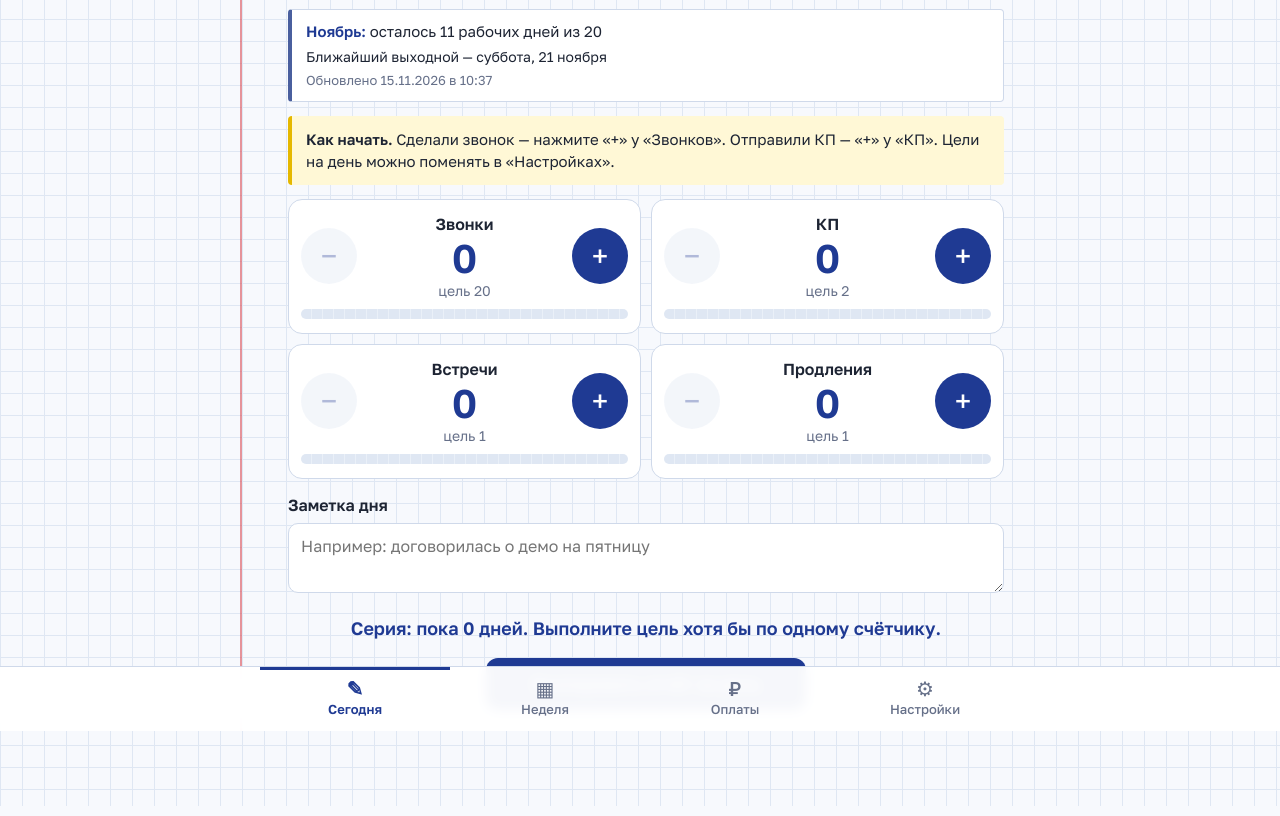
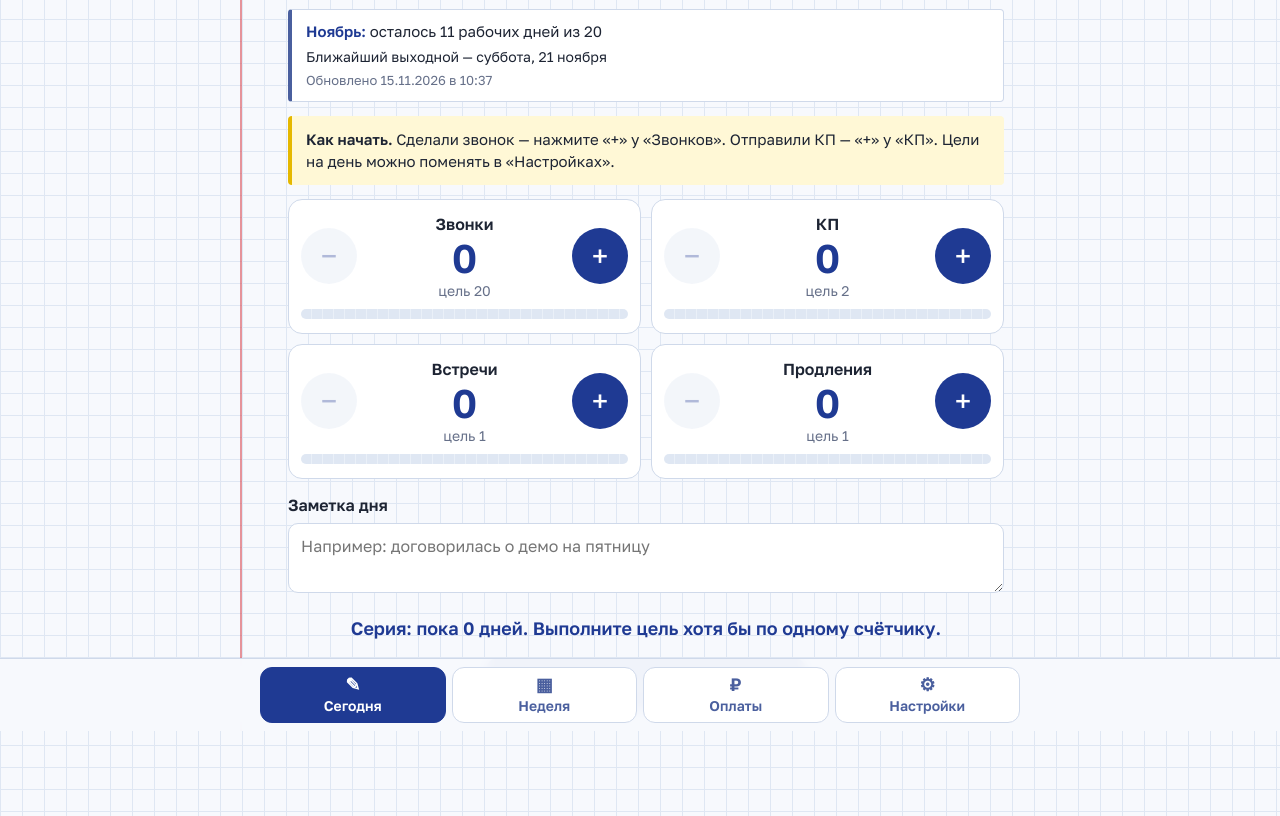
Before and after one commit to panfilovan-art/sales-tracker, a plain HTML site: page index.html in a window 1280 px wide. Shown: the part 69-885 px from the top of the page. Drawn offline with Linux system fonts and the light colour scheme; a web font is replaced by a local one.

Commit message:
Вкладки внизу кнопками в одну линию; style.css и app.js с номером версии, версия v6
Co-Authored-By: Claude Opus 5.5 <noreply@anthropic.com>

```diff
--- a/index.html
+++ b/index.html
@@ -15,7 +15,7 @@
   <link rel="preconnect" href="https://fonts.googleapis.com">
   <link rel="preconnect" href="https://fonts.gstatic.com" crossorigin>
   <link href="https://fonts.googleapis.com/css2?family=Golos+Text:wght@400;500;600&family=Unbounded:wght@500;700&display=swap" rel="stylesheet">
-  <link rel="stylesheet" href="style.css">
+  <link rel="stylesheet" href="style.css?v=6">
 </head>
 <body>
   <main class="page">
@@ -186,15 +186,15 @@
   </main>
 
   <nav class="tabs" aria-label="Экраны">
-    <button class="tab is-active" data-tab="day"><span class="tab__icon" aria-hidden="true">✎</span>Сегодня</button>
+    <button class="tab is-active" data-tab="day"><span class="tab__icon" aria-hidden="true">✎&#xFE0E;</span>Сегодня</button>
     <button class="tab" data-tab="week"><span class="tab__icon" aria-hidden="true">▦</span>Неделя</button>
     <button class="tab" data-tab="pay"><span class="tab__icon" aria-hidden="true">₽</span>Оплаты</button>
-    <button class="tab" data-tab="settings"><span class="tab__icon" aria-hidden="true">⚙</span>Настройки</button>
+    <button class="tab" data-tab="settings"><span class="tab__icon" aria-hidden="true">⚙&#xFE0E;</span>Настройки</button>
   </nav>
 
   <div class="toast" id="toast" role="status" aria-live="polite"></div>
 
-  <script src="app.js"></script>
+  <script src="app.js?v=6"></script>
   <script>
     if ('serviceWorker' in navigator) {
       window.addEventListener('load', function () {
--- a/style.css
+++ b/style.css
@@ -12,7 +12,7 @@
   --card: #ffffff;
   --line: #cfd9ea;
   --cell: 22px;
-  --tabs-h: 64px;
+  --tabs-h: 74px;
 }
 
 * { box-sizing: border-box; }
@@ -262,27 +262,36 @@ textarea { resize: vertical; min-height: 64px; }
   position: fixed;
   left: 0; right: 0; bottom: 0;
   display: grid;
-  grid-template-columns: repeat(4, 1fr);
-  background: rgba(255,255,255,.96);
+  grid-template-columns: repeat(4, minmax(0, 1fr));
+  gap: 6px;
+  padding: 8px 8px calc(8px + env(safe-area-inset-bottom));
+  background: rgba(247,249,253,.97);
   border-top: 1.5px solid var(--line);
-  padding-bottom: env(safe-area-inset-bottom);
   backdrop-filter: blur(6px);
   z-index: 10;
 }
 .tab {
-  min-height: var(--tabs-h);
-  border: 0;
-  background: none;
-  color: var(--muted);
-  font-size: 13px;
-  font-weight: 500;
+  min-height: 56px;
+  min-width: 0;
+  border: 1.5px solid var(--line);
+  border-radius: 12px;
+  background: var(--card);
+  color: var(--ink-soft);
+  font-size: 12px;
+  font-weight: 600;
   display: grid;
   place-items: center;
   align-content: center;
   gap: 2px;
+  padding: 4px 2px;
+  white-space: nowrap;
+  overflow: hidden;
+  text-overflow: ellipsis;
+  touch-action: manipulation;
 }
-.tab__icon { font-size: 20px; line-height: 1; }
-.tab.is-active { color: var(--ink); font-weight: 700; box-shadow: inset 0 3px 0 var(--ink); }
+.tab:active { transform: scale(.97); }
+.tab__icon { font-size: 18px; line-height: 1; }
+.tab.is-active { background: var(--ink); border-color: var(--ink); color: #fff; }
 
 /* уведомление */
 .toast {
@@ -323,6 +332,7 @@ textarea { resize: vertical; min-height: 64px; }
 
 @media (min-width: 900px) {
   .tabs { padding-left: calc(50% - 380px); padding-right: calc(50% - 380px); }
+  .tab { font-size: 14px; }
   body::before { left: calc(50% - 400px); }
 }
 
```
Also changed, not shown: sw.js (+6 -4 lines), 1 other file.
